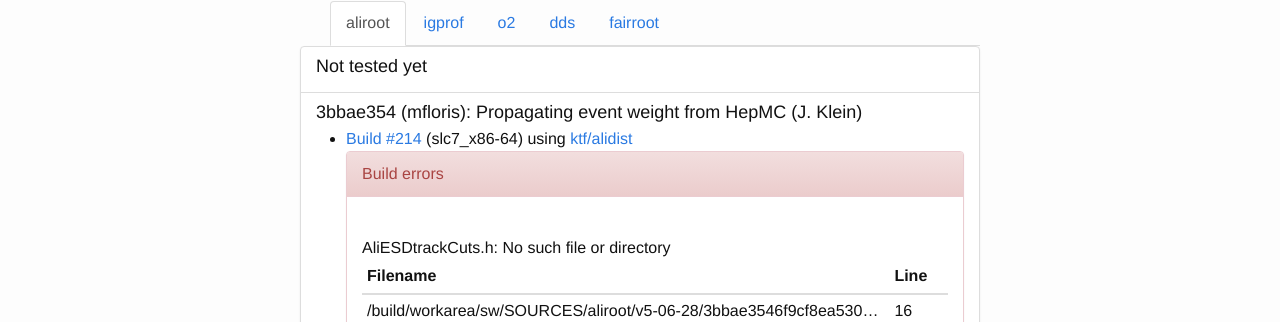
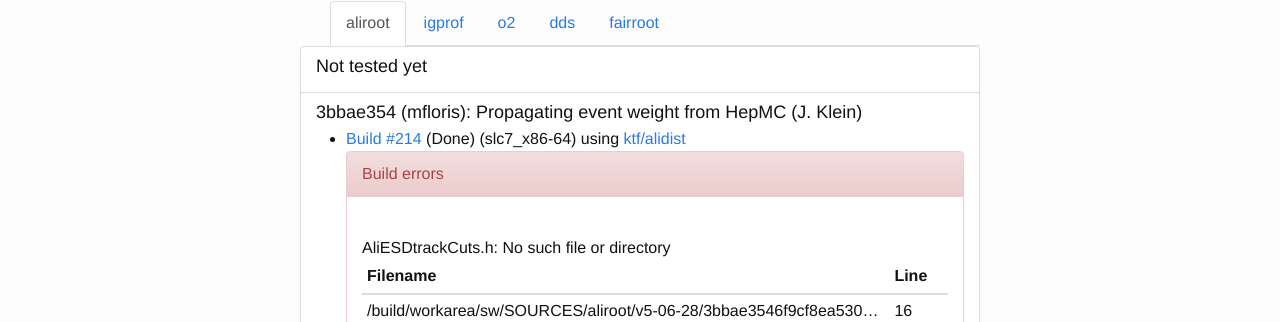
Before and after one commit to alisw/alisw.github.io, a Jekyll site: the page built from index.html, in a window 1280 px wide and 900 px high. Shown: the part 128-450 px from the top of the window. Built offline with Jekyll 4.4.1, drawn with Linux system fonts in a browser that asks for light colours; nearby versions of some CDN libraries.

Commit message:
Include build status.

```diff
--- a/index.html
+++ b/index.html
@@ -10,6 +10,7 @@ layout: default
     {% assign summaries = site.data.build_summary.aggregations %}
     {% assign errors_summaries = site.data.errors.aggregations %}
     {% assign warnings_summaries = site.data.warnings.aggregations %}
+    {% assign status_summaries = site.data.status.aggregations %}
 
     {% for product in summaries.by_package.buckets %}
       {% assign product_name = product.key %}
@@ -44,7 +45,21 @@ layout: default
                       {% assign build_nr = build.key %}
                       {% assign architecture = build.architecture.buckets[0].key %}
                       {% assign alidist_repo = build.architecture.buckets[0].alidist_repo.buckets[0].key %}
-                      <li><a href="http://alijenkins.cern.ch/job/build-any-ib/{{build_nr}}/console">Build #{{ build_nr }}</a> ({{architecture}}) using <a href="https://github.com/{{alidist_repo}}/alidist">{{alidist_repo}}/alidist</a></li>
+
+                      <li><a href="http://alijenkins.cern.ch/job/build-any-ib/{{build_nr}}/console">Build #{{ build_nr }}</a>
+
+                      {% for status_build in status_summaries.by_build.buckets %}
+                        {% if build_nr == status_build.key %}
+                          {% capture status_count %}{{ status_build.status.buckets | size}}{%endcapture%}
+                          {%if status_count == "1" %}
+                          (In progress)
+                          {%else if status_count == "2"%}
+                          (Done)
+                          {% endif %}
+                        {% endif %}
+                      {% endfor %}
+
+                      ({{architecture}}) {{status}} using <a href="https://github.com/{{alidist_repo}}/alidist">{{alidist_repo}}/alidist</a></li>
                       {% for error_build in errors_summaries.by_build.buckets %}
                         {% if build_nr == error_build.key %}
                           <div class="panel panel-danger">
```
